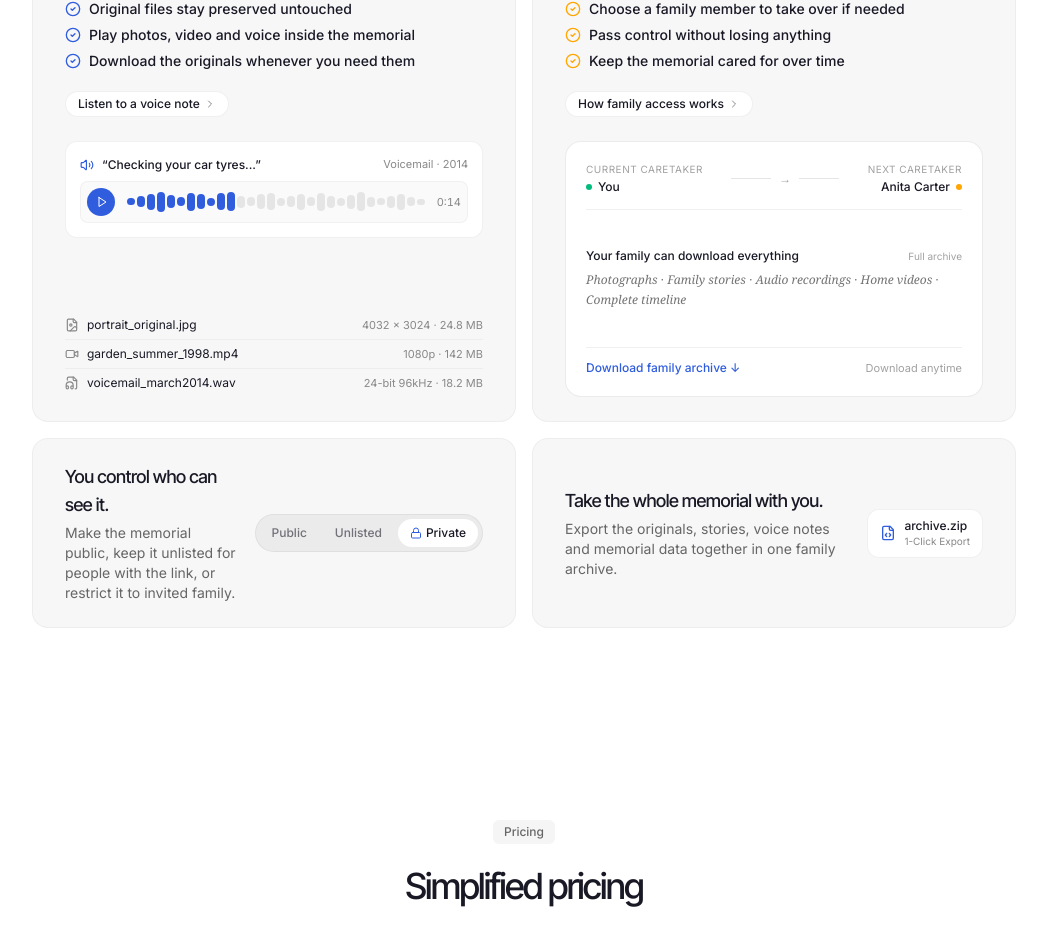
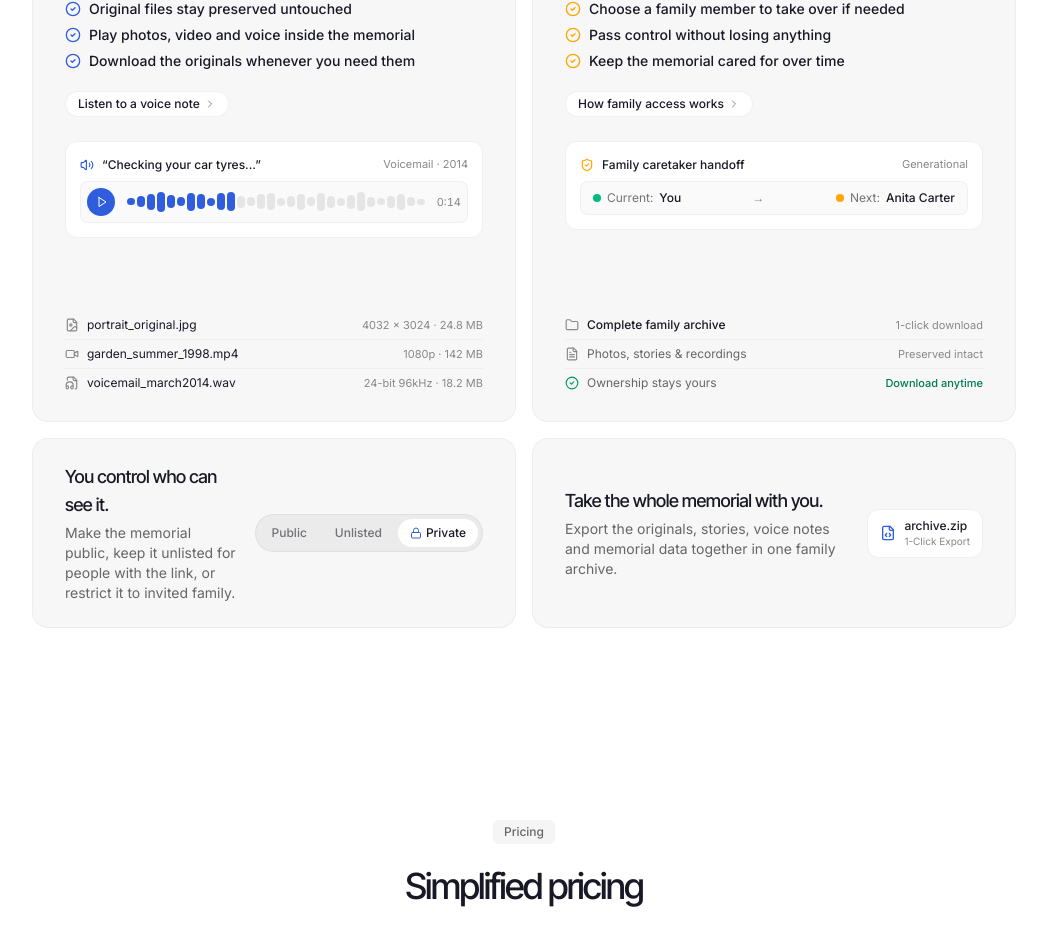
Before and after one commit to sangukissu/theirs.page, a Next.js app: page / in a window 1280 px wide. Shown: the part 2993-3924 px from the top of the page, without its empty margins (116-1163 px from the left). Built offline with nearby package versions, Linux system fonts and the light colour scheme; no server answers.

Commit message:
Harmonize Card 04 visual architecture with surrounding bento design

```diff
--- a/components/theirs/features-bento.tsx
+++ b/components/theirs/features-bento.tsx
@@ -412,65 +412,57 @@ export function FeaturesBento() {
             </a>
           </div>
 
-          {/* ONE Unified Archival Family Continuity Panel (Zero nested boxes, zero pills) */}
+          {/* Full-Height Archival Caretaker & Family Archive (Matches Card 03 rhythm exactly) */}
           <div className="w-full h-[280px] relative overflow-hidden px-6 sm:px-8 flex flex-col justify-between pb-6">
-            <div className="h-full rounded-2xl bg-white border border-black/[0.08] p-5 flex flex-col justify-between text-left">
+            {/* Top Caretaker Widget (Identical structure and radius to Card 03's audio widget) */}
+            <div className="p-3.5 rounded-xl bg-white border border-black/[0.06] flex flex-col gap-2">
+              <div className="flex items-center justify-between">
+                <div className="flex items-center gap-2">
+                  <ShieldCheck className="size-3.5 text-[#ffa600]" />
+                  <span className="text-xs font-medium text-[#181925]">Family caretaker handoff</span>
+                </div>
+                <span className="text-[11px] font-mono text-[#888]">Generational</span>
+              </div>
 
-              {/* Top: Generational Caretaker Bridge */}
-              <div className="flex items-center justify-between pb-3.5 border-b border-black/[0.06]">
-                <div className="flex flex-col">
-                  <span className="text-[10px] font-mono uppercase tracking-wider text-neutral-400">
-                    Current caretaker
-                  </span>
-                  <div className="flex items-center gap-1.5 mt-0.5">
-                    <span className="size-1.5 rounded-full bg-emerald-500" />
-                    <span className="text-xs font-medium text-[#181925]">You</span>
-                  </div>
+              {/* The Caretaker Track */}
+              <div className="flex items-center justify-between p-2 px-3 rounded-lg bg-neutral-50 border border-black/[0.04] text-xs">
+                <div className="flex items-center gap-1.5">
+                  <span className="size-2 rounded-full bg-emerald-500 shrink-0" />
+                  <span className="text-neutral-500">Current:</span>
+                  <span className="font-medium text-[#181925]">You</span>
                 </div>
-
-                <div className="flex items-center gap-2 px-2 text-neutral-300">
-                  <span className="h-px w-6 sm:w-10 bg-neutral-200" />
-                  <span className="text-xs text-neutral-400">→</span>
-                  <span className="h-px w-6 sm:w-10 bg-neutral-200" />
-                </div>
-
-                <div className="flex flex-col text-right">
-                  <span className="text-[10px] font-mono uppercase tracking-wider text-neutral-400">
-                    Next caretaker
-                  </span>
-                  <div className="flex items-center justify-end gap-1.5 mt-0.5">
-                    <span className="text-xs font-medium text-[#181925]">Anita Carter</span>
-                    <span className="size-1.5 rounded-full bg-[#ffa600]" />
-                  </div>
+                <span className="text-[#888] font-mono text-xs">→</span>
+                <div className="flex items-center gap-1.5">
+                  <span className="size-2 rounded-full bg-[#ffa600] shrink-0" />
+                  <span className="text-neutral-500">Next:</span>
+                  <span className="font-medium text-[#181925]">Anita Carter</span>
                 </div>
               </div>
+            </div>
 
-              {/* Middle: Clean Family Preservation Registry (No boxes, pure editorial typography) */}
-              <div className="py-2 flex flex-col gap-1.5">
-                <div className="flex items-baseline justify-between">
-                  <span className="text-xs font-medium text-[#181925]">
-                    Your family can download everything
-                  </span>
-                  <span className="text-[10px] font-mono text-neutral-400">
-                    Full archive
-                  </span>
+            {/* Bottom Open List (Matches Card 01, 02, and 03 unboxed divide-y list on #f7f7f8) */}
+            <div className="flex flex-col divide-y divide-black/[0.04] pt-1">
+              <div className="py-1.5 flex items-center justify-between text-xs">
+                <div className="flex items-center gap-2">
+                  <Folder className="size-3.5 text-[#888]" />
+                  <span className="font-medium text-[#181925]">Complete family archive</span>
                 </div>
-
-                <p className="text-xs text-neutral-500 leading-relaxed font-serif italic">
-                  Photographs · Family stories · Audio recordings · Home videos · Complete timeline
-                </p>
+                <span className="font-mono text-[11px] text-[#888]">1-click download</span>
               </div>
-
-              {/* Bottom: Single Clean Download Action & Guarantee */}
-              <div className="pt-3 border-t border-black/[0.06] flex items-center justify-between">
-                <span className="text-xs font-medium text-primary hover:underline cursor-pointer flex items-center gap-1">
-                  Download family archive ↓
-                </span>
-                <span className="text-[11px] font-mono text-neutral-400">
-                  Download anytime
-                </span>
+              <div className="py-1.5 flex items-center justify-between text-xs">
+                <div className="flex items-center gap-2">
+                  <FileText className="size-3.5 text-[#888]" />
+                  <span className="text-[#666]">Photos, stories & recordings</span>
+                </div>
+                <span className="text-[11px] text-[#888]">Preserved intact</span>
               </div>
-
+              <div className="py-1.5 flex items-center justify-between text-xs">
+                <div className="flex items-center gap-2">
+                  <CheckCircle2 className="size-3.5 text-emerald-600" />
+                  <span className="text-[#666]">Ownership stays yours</span>
+                </div>
+                <span className="text-[11px] text-emerald-700 font-medium">Download anytime</span>
+              </div>
             </div>
           </div>
         </div>
```
